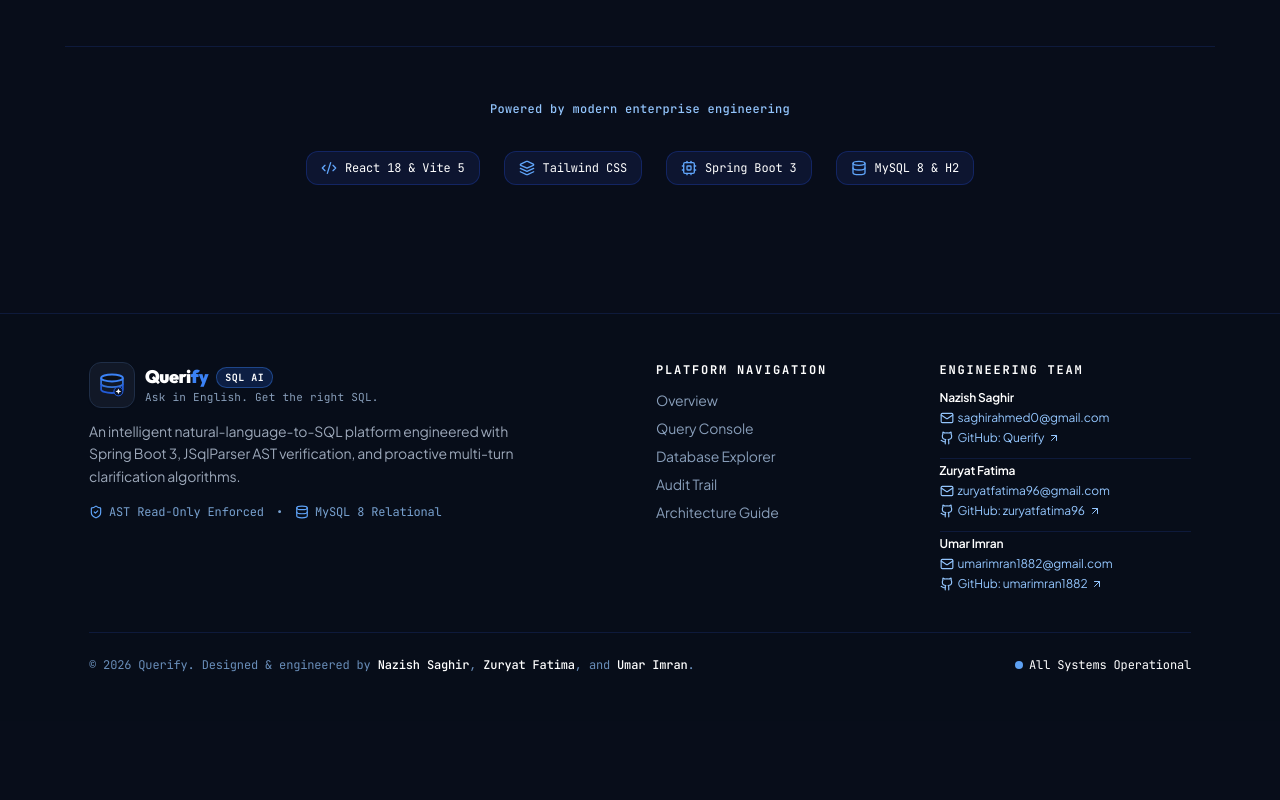
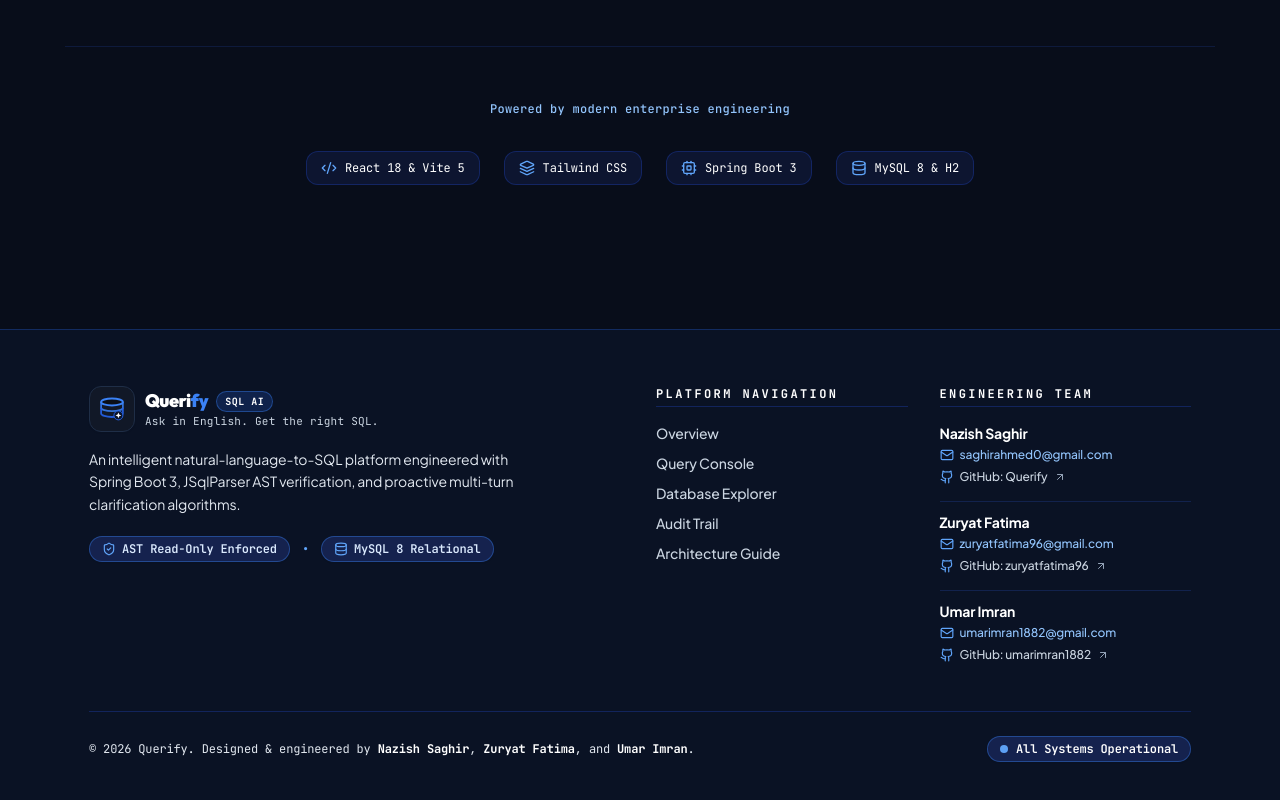
Before and after one commit to nazish-saghir-ahmed/Querify, a React (Vite) app in the folder frontend/: page / in a window 1280 px wide. Shown: the part 1406-2206 px from the top of the page. Before the commit the page ends 2127 px from the top, so only its background shows below. Built offline with nearby package versions, Linux system fonts and the light colour scheme; no server answers.

Commit message:
fix(footer): improve text contrast and visibility for platform navigation and engineering team

```diff
--- a/frontend/src/components/BrandLogo.jsx
+++ b/frontend/src/components/BrandLogo.jsx
@@ -40,7 +40,7 @@ export default function BrandLogo({ size = 'md', showTagline = false }) {
           </span>
         </div>
         {showTagline && (
-          <span className="text-[11px] text-blue-200/70 font-mono tracking-wide -mt-0.5">
+          <span className="text-[11px] text-slate-300 font-mono tracking-wide -mt-0.5">
             Ask in English. Get the right SQL.
           </span>
         )}
--- a/frontend/src/components/Footer.jsx
+++ b/frontend/src/components/Footer.jsx
@@ -4,23 +4,23 @@ import { Github, ShieldCheck, Database, ArrowUpRight, Mail } from 'lucide-react'
 
 export default function Footer({ setActiveTab }) {
   return (
-    <footer className="w-full border-t border-blue-900/30 bg-[#080D1A]/95 mt-20 text-blue-200/70">
-      <div className="max-w-[1150px] mx-auto px-4 sm:px-6 py-12">
-        <div className="grid grid-cols-1 md:grid-cols-4 gap-8 mb-10">
+    <footer className="w-full border-t border-blue-600/30 bg-[#0A1224] mt-24 text-slate-200">
+      <div className="max-w-[1150px] mx-auto px-4 sm:px-6 py-14">
+        <div className="grid grid-cols-1 md:grid-cols-4 gap-8 mb-12">
           {/* Brand Col */}
-          <div className="md:col-span-2 space-y-3">
+          <div className="md:col-span-2 space-y-4">
             <BrandLogo size="md" showTagline={true} />
-            <p className="text-sm text-blue-100/70 max-w-md leading-relaxed font-sans">
+            <p className="text-sm text-slate-200 max-w-md leading-relaxed font-sans font-normal">
               An intelligent natural-language-to-SQL platform engineered with Spring Boot 3,
               JSqlParser AST verification, and proactive multi-turn clarification algorithms.
             </p>
-            <div className="flex items-center gap-3 text-xs font-mono text-blue-300/80 pt-1">
-              <span className="flex items-center gap-1.5">
+            <div className="flex items-center gap-3 text-xs font-mono text-slate-200 pt-1 flex-wrap">
+              <span className="flex items-center gap-1.5 px-3 py-1 rounded-full bg-blue-950/90 border border-blue-500/40 text-blue-100 font-semibold shadow-sm">
                 <ShieldCheck className="w-3.5 h-3.5 text-blue-400" />
                 AST Read-Only Enforced
               </span>
-              <span>•</span>
-              <span className="flex items-center gap-1.5">
+              <span className="text-blue-400 font-bold">•</span>
+              <span className="flex items-center gap-1.5 px-3 py-1 rounded-full bg-blue-950/90 border border-blue-500/40 text-blue-100 font-semibold shadow-sm">
                 <Database className="w-3.5 h-3.5 text-blue-400" />
                 MySQL 8 Relational
               </span>
@@ -29,14 +29,14 @@ export default function Footer({ setActiveTab }) {
 
           {/* Quick Nav */}
           <div>
-            <h4 className="text-xs font-mono uppercase tracking-[0.15em] text-white font-bold mb-3">
+            <h4 className="text-xs font-mono uppercase tracking-[0.2em] text-white font-extrabold mb-4 pb-1 border-b border-blue-800/40">
               Platform Navigation
             </h4>
-            <ul className="space-y-2 text-sm font-sans">
+            <ul className="space-y-2.5 text-sm font-sans font-medium">
               <li>
                 <button
                   onClick={() => setActiveTab('landing')}
-                  className="hover:text-white transition-colors"
+                  className="text-slate-300 hover:text-white transition-colors"
                 >
                   Overview
                 </button>
@@ -44,7 +44,7 @@ export default function Footer({ setActiveTab }) {
               <li>
                 <button
                   onClick={() => setActiveTab('workspace')}
-                  className="hover:text-white transition-colors"
+                  className="text-slate-300 hover:text-white transition-colors"
                 >
                   Query Console
                 </button>
@@ -52,7 +52,7 @@ export default function Footer({ setActiveTab }) {
               <li>
                 <button
                   onClick={() => setActiveTab('explorer')}
-                  className="hover:text-white transition-colors"
+                  className="text-slate-300 hover:text-white transition-colors"
                 >
                   Database Explorer
                 </button>
@@ -60,7 +60,7 @@ export default function Footer({ setActiveTab }) {
               <li>
                 <button
                   onClick={() => setActiveTab('history')}
-                  className="hover:text-white transition-colors"
+                  className="text-slate-300 hover:text-white transition-colors"
                 >
                   Audit Trail
                 </button>
@@ -68,7 +68,7 @@ export default function Footer({ setActiveTab }) {
               <li>
                 <button
                   onClick={() => setActiveTab('about')}
-                  className="hover:text-white transition-colors"
+                  className="text-slate-300 hover:text-white transition-colors"
                 >
                   Architecture Guide
                 </button>
@@ -78,75 +78,75 @@ export default function Footer({ setActiveTab }) {
 
           {/* Engineering Team */}
           <div>
-            <h4 className="text-xs font-mono uppercase tracking-[0.15em] text-white font-bold mb-3">
+            <h4 className="text-xs font-mono uppercase tracking-[0.2em] text-white font-extrabold mb-4 pb-1 border-b border-blue-800/40">
               Engineering Team
             </h4>
-            <div className="space-y-3 text-xs font-sans">
+            <div className="space-y-4 text-xs font-sans">
               <div className="space-y-1">
-                <div className="text-white font-semibold">Nazish Saghir</div>
-                <div className="flex flex-col gap-1 text-blue-300">
+                <div className="text-white font-bold text-sm">Nazish Saghir</div>
+                <div className="flex flex-col gap-1.5">
                   <a
                     href="mailto:saghirahmed0@gmail.com"
-                    className="inline-flex items-center gap-1 hover:text-white transition-colors"
+                    className="inline-flex items-center gap-1.5 text-blue-300 hover:text-white font-medium transition-colors"
                   >
-                    <Mail className="w-3.5 h-3.5" />
+                    <Mail className="w-3.5 h-3.5 text-blue-400 shrink-0" />
                     <span>saghirahmed0@gmail.com</span>
                   </a>
                   <a
                     href="https://github.com/nazish-saghir-ahmed/Querify"
                     target="_blank"
                     rel="noopener noreferrer"
-                    className="inline-flex items-center gap-1 hover:text-white transition-colors"
+                    className="inline-flex items-center gap-1.5 text-slate-300 hover:text-white font-medium transition-colors"
                   >
-                    <Github className="w-3.5 h-3.5" />
+                    <Github className="w-3.5 h-3.5 text-blue-400 shrink-0" />
                     <span>GitHub: Querify</span>
-                    <ArrowUpRight className="w-3 h-3" />
+                    <ArrowUpRight className="w-3 h-3 text-slate-400" />
                   </a>
                 </div>
               </div>
 
-              <div className="space-y-1 pt-1 border-t border-blue-900/30">
-                <div className="text-white font-semibold">Zuryat Fatima</div>
-                <div className="flex flex-col gap-1 text-blue-300">
+              <div className="space-y-1 pt-2.5 border-t border-blue-900/40">
+                <div className="text-white font-bold text-sm">Zuryat Fatima</div>
+                <div className="flex flex-col gap-1.5">
                   <a
                     href="mailto:zuryatfatima96@gmail.com"
-                    className="inline-flex items-center gap-1 hover:text-white transition-colors"
+                    className="inline-flex items-center gap-1.5 text-blue-300 hover:text-white font-medium transition-colors"
                   >
-                    <Mail className="w-3.5 h-3.5" />
+                    <Mail className="w-3.5 h-3.5 text-blue-400 shrink-0" />
                     <span>zuryatfatima96@gmail.com</span>
                   </a>
                   <a
                     href="https://github.com/zuryatfatima96"
                     target="_blank"
                     rel="noopener noreferrer"
-                    className="inline-flex items-center gap-1 hover:text-white transition-colors"
+                    className="inline-flex items-center gap-1.5 text-slate-300 hover:text-white font-medium transition-colors"
                   >
-                    <Github className="w-3.5 h-3.5" />
+                    <Github className="w-3.5 h-3.5 text-blue-400 shrink-0" />
                     <span>GitHub: zuryatfatima96</span>
-                    <ArrowUpRight className="w-3 h-3" />
+                    <ArrowUpRight className="w-3 h-3 text-slate-400" />
                   </a>
                 </div>
               </div>
 
-              <div className="space-y-1 pt-1 border-t border-blue-900/30">
-                <div className="text-white font-semibold">Umar Imran</div>
-                <div className="flex flex-col gap-1 text-blue-300">
+              <div className="space-y-1 pt-2.5 border-t border-blue-900/40">
+                <div className="text-white font-bold text-sm">Umar Imran</div>
+                <div className="flex flex-col gap-1.5">
                   <a
                     href="mailto:umarimran1882@gmail.com"
-                    className="inline-flex items-center gap-1 hover:text-white transition-colors"
+                    className="inline-flex items-center gap-1.5 text-blue-300 hover:text-white font-medium transition-colors"
                   >
-                    <Mail className="w-3.5 h-3.5" />
+                    <Mail className="w-3.5 h-3.5 text-blue-400 shrink-0" />
                     <span>umarimran1882@gmail.com</span>
                   </a>
                   <a
                     href="https://github.com/umarimran1882"
                     target="_blank"
                     rel="noopener noreferrer"
-                    className="inline-flex items-center gap-1 hover:text-white transition-colors"
+                    className="inline-flex items-center gap-1.5 text-slate-300 hover:text-white font-medium transition-colors"
                   >
-                    <Github className="w-3.5 h-3.5" />
+                    <Github className="w-3.5 h-3.5 text-blue-400 shrink-0" />
                     <span>GitHub: umarimran1882</span>
-                    <ArrowUpRight className="w-3 h-3" />
+                    <ArrowUpRight className="w-3 h-3 text-slate-400" />
                   </a>
                 </div>
               </div>
@@ -155,12 +155,12 @@ export default function Footer({ setActiveTab }) {
         </div>
 
         {/* Bottom Bar */}
-        <div className="pt-6 border-t border-blue-900/30 flex flex-col sm:flex-row items-center justify-between gap-3 text-xs font-mono text-blue-300/70">
+        <div className="pt-6 border-t border-blue-800/40 flex flex-col sm:flex-row items-center justify-between gap-3 text-xs font-mono text-slate-200">
           <div>
-            © {new Date().getFullYear()} Querify. Designed & engineered by <span className="text-white font-medium">Nazish Saghir</span>, <span className="text-white font-medium">Zuryat Fatima</span>, and <span className="text-white font-medium">Umar Imran</span>.
+            © {new Date().getFullYear()} Querify. Designed & engineered by <span className="text-white font-bold">Nazish Saghir</span>, <span className="text-white font-bold">Zuryat Fatima</span>, and <span className="text-white font-bold">Umar Imran</span>.
           </div>
           <div className="flex items-center gap-4">
-            <span className="flex items-center gap-1.5 text-white">
+            <span className="flex items-center gap-2 text-white font-semibold px-3 py-1 rounded-full bg-blue-950/90 border border-blue-500/40 shadow-sm">
               <span className="w-2 h-2 rounded-full bg-blue-400 animate-pulse"></span>
               <span>All Systems Operational</span>
             </span>
```
